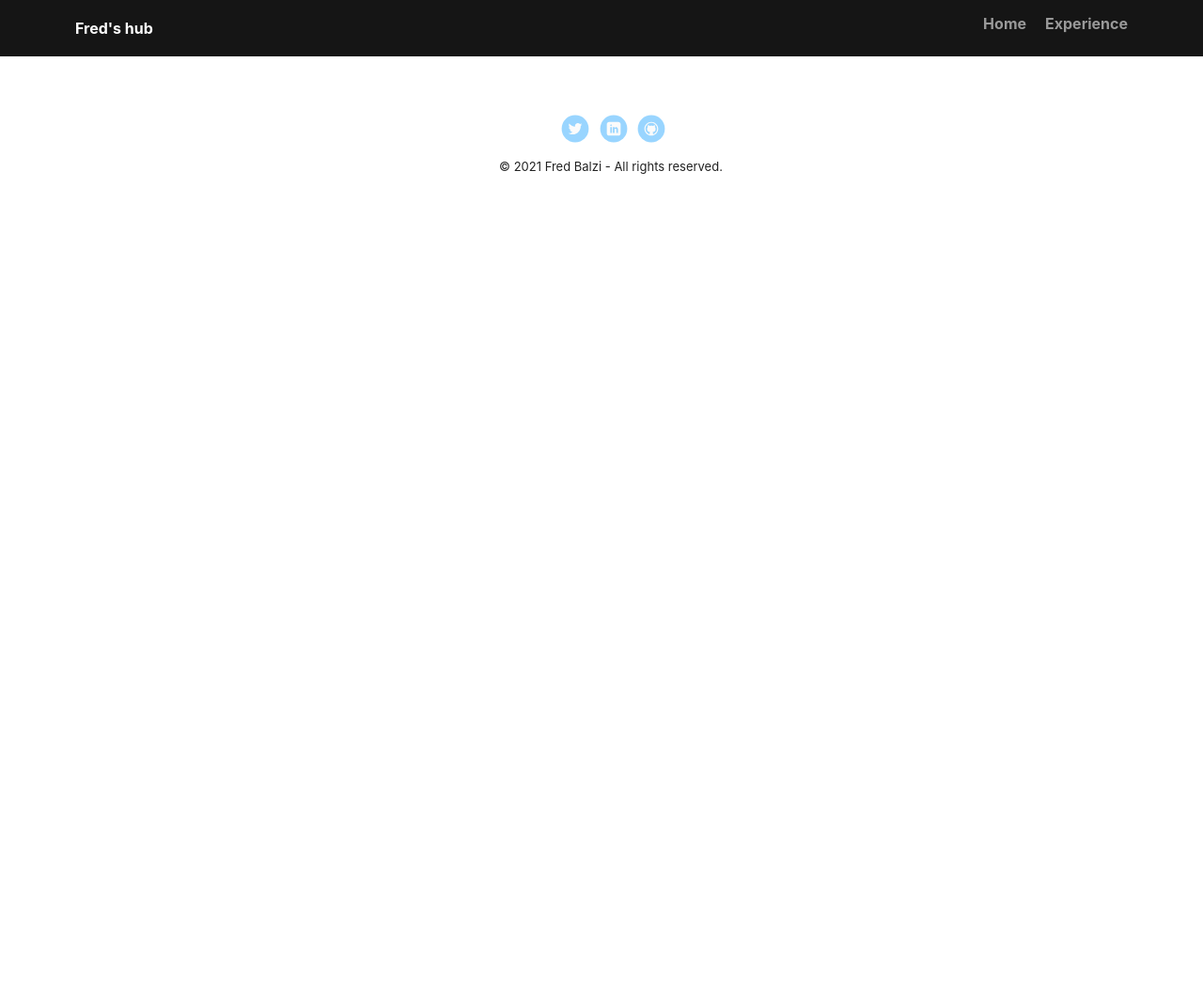
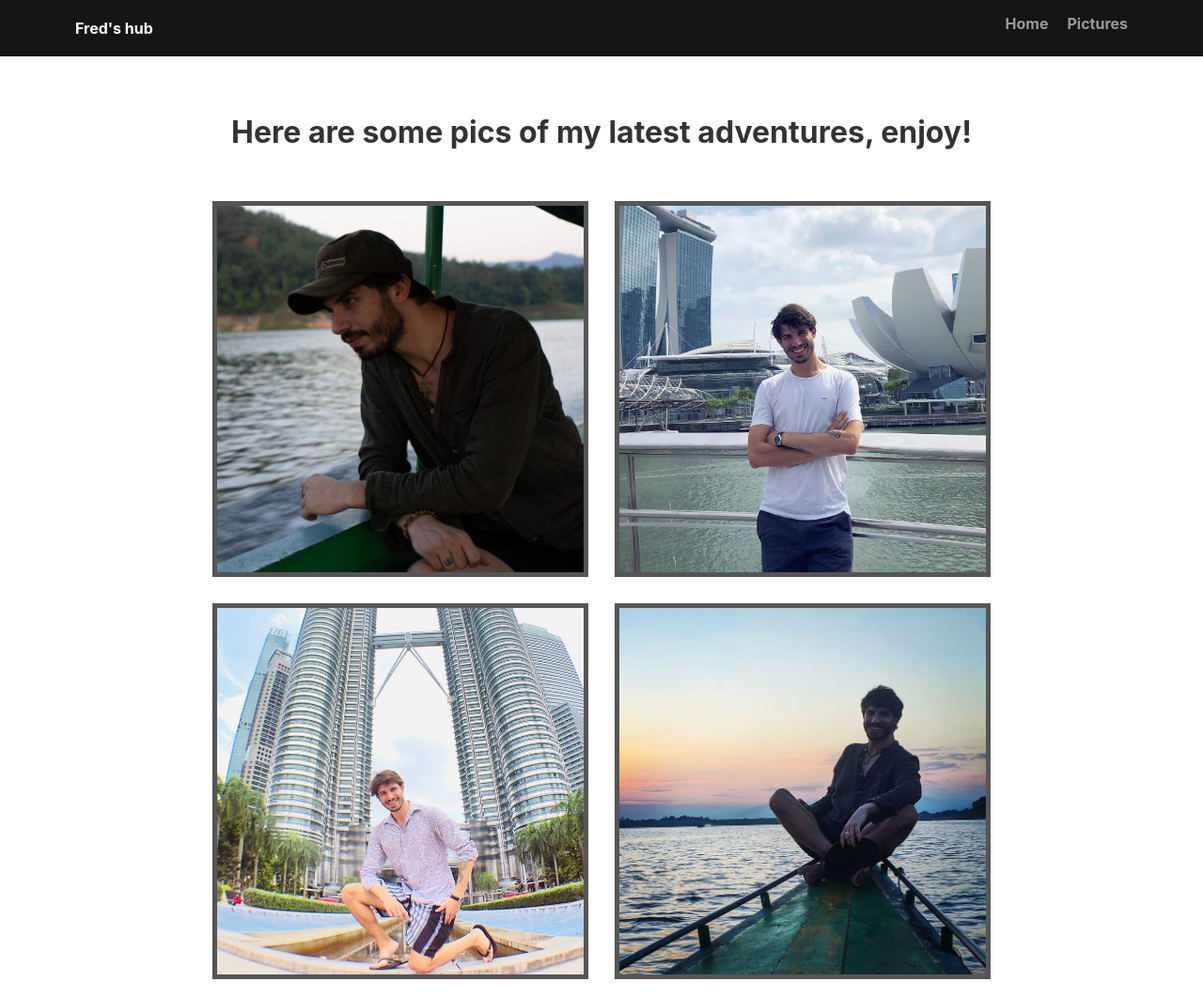
Before and after one commit to federico-pi/personal-profile-page, a plain HTML site: page pictures.html in a window 1280 px wide. Shown: the top 1061 px of the page at 94% size. Before the commit the page ends 800 px from the top, so only its background shows below. Drawn offline with Linux system fonts and the light colour scheme; a web font is replaced by a local one.

Commit message:
Finalized project, ready to submit

```diff
--- a/pictures.html
+++ b/pictures.html
@@ -12,14 +12,23 @@
         <ul class="nav">
           <li class="name">Fred's hub</li>
           <li><a href="index.html">Home</a></li>
-          <li><a href="pictures.html">Experience</a></li>
+          <li><a href="pictures.html">Pictures</a></li>
         </ul>
     </div>
 
-    <main>
-      <div>
-        <p>This is a table test-test-test</p>
-      </div>
+    <main class="space">
+        <h1>Here are some pics of my latest adventures, enjoy!</h1>
+
+        <div>
+          <img src="images/chiang-mai.jpg" alt="Hiking in Chiang Mai" class="column">
+          <img src="images/singapore.jpg" alt="Visiting the city of the future" class="column">
+        </div>
+
+        <div>
+          <img src="images/kuala.jpg" alt="Checking out Kuala Lumpur towers" class="column">
+          <img src="images/chiang-mai-two.jpg" alt="Hiking in Chiang Mai part 2" class="column">
+        </div>
+
     </main>
 
     <footer>
--- a/styles.css
+++ b/styles.css
@@ -201,10 +201,27 @@ a.social:hover {
     line-height: 1.6em;
   }
 
+  .space {
+    padding-top: 100px;
+  }
+
+  .column {
+    width: 400px;
+    height: 400px;
+    margin: 12px;
+    border: 5px solid #555;
+  }
+  .column:hover {
+    border-color: black;
+  }
+
+  h1 {
+    color: #333;
+    padding-bottom: 20px;
+  }
+
   footer {
     font-size: 1.3em;
     max-width: 1200px;
     margin: 40px auto;
   }
-
-}
```
Also changed, not shown: index.html (+1 -1 lines), images/chiang-mai-two.jpg (added), images/chiang-mai.jpg (added), images/kuala.jpg (added), images/singapore.jpg (added), 2 other files.
